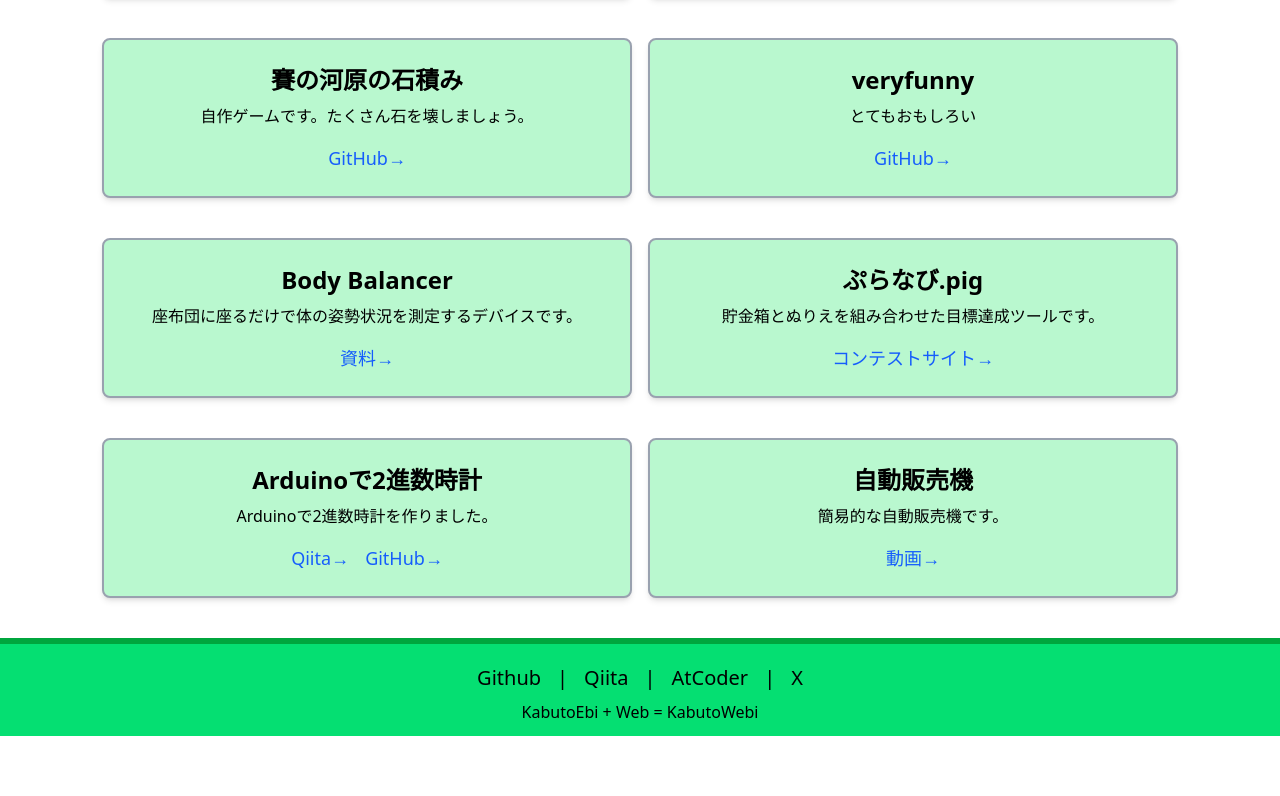
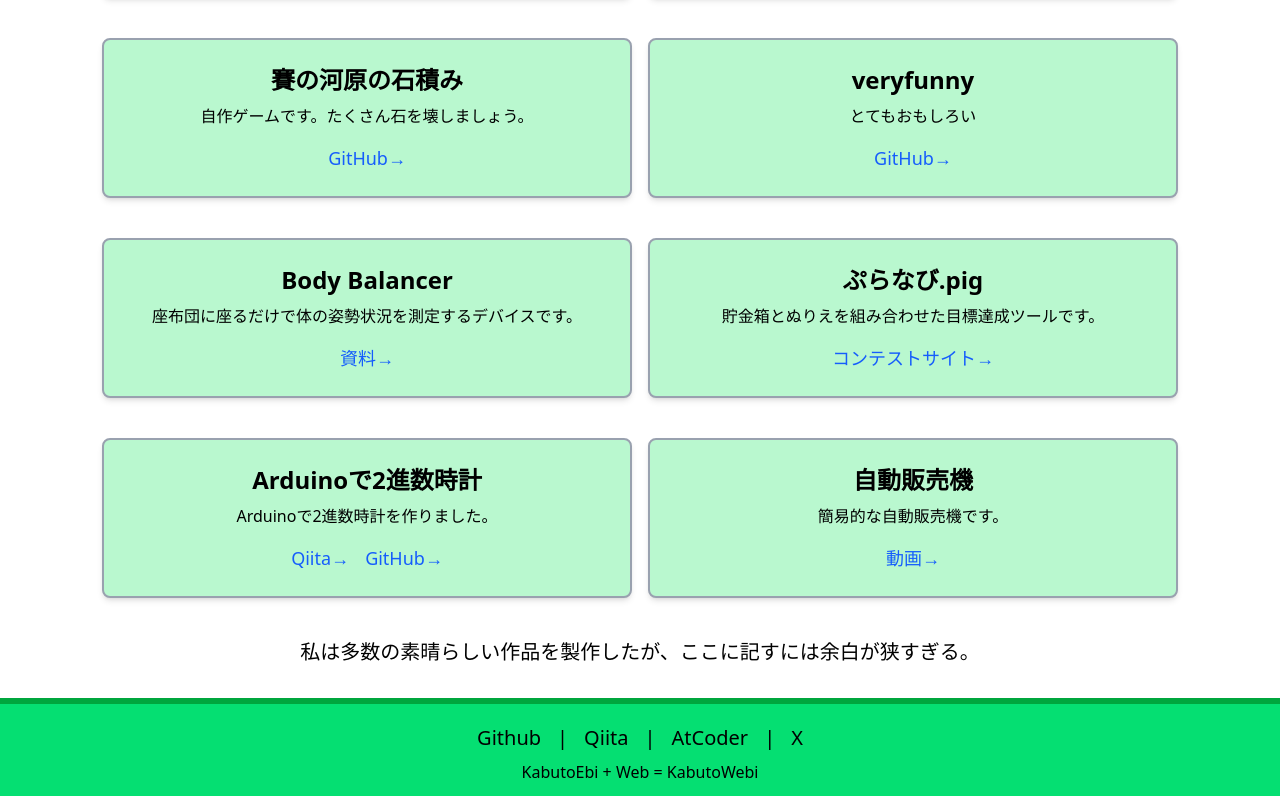
Before and after one commit to KabutoEbi/KabutoWebi, a React (Vite) app: page /products in a window 1280 px wide. Shown: the part 388-1184 px from the top of the page. Before the commit the page ends 1124 px from the top, so only its background shows below. Built offline with nearby package versions, Linux system fonts and the light colour scheme.

Commit message:
add sentence

```diff
--- a/src/pages/Products.jsx
+++ b/src/pages/Products.jsx
@@ -76,6 +76,9 @@ const Products = () => {
                     ]}
                 ></Product>
             </div>
+            <div className="text-xl p-4">
+                <p>私は多数の素晴らしい作品を製作したが、ここに記すには余白が狭すぎる。</p>
+            </div>
 
             <Footer />
         </div>
```
